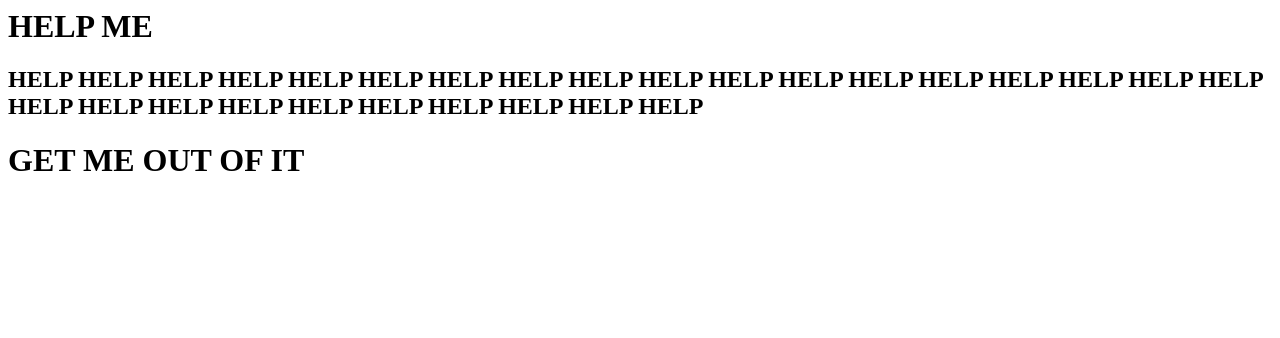
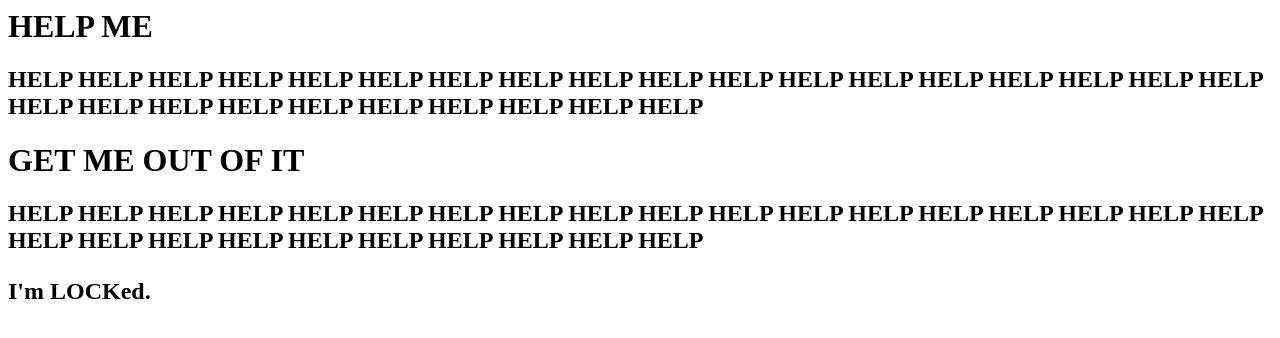
Before and after one commit to rzssv/HELPME, a plain HTML site: page index.html in a window 1280 px wide. Drawn offline with Linux system fonts and the light colour scheme.

Commit message:
Update index.html

```diff
--- a/index.html
+++ b/index.html
@@ -1,3 +1,5 @@
 <h1>HELP ME<h1/>
   <h2>HELP HELP HELP HELP HELP HELP HELP HELP HELP HELP HELP HELP HELP HELP HELP HELP HELP HELP HELP HELP HELP HELP HELP HELP HELP HELP HELP HELP<h2/>
 <h1>GET ME OUT OF IT<h1/>
+  <h2>HELP HELP HELP HELP HELP HELP HELP HELP HELP HELP HELP HELP HELP HELP HELP HELP HELP HELP HELP HELP HELP HELP HELP HELP HELP HELP HELP HELP<h2/>
+    <p>I'm LOCKed.<p/>
```
